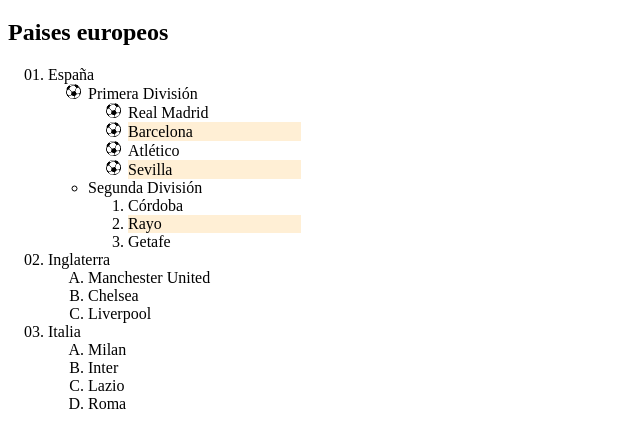
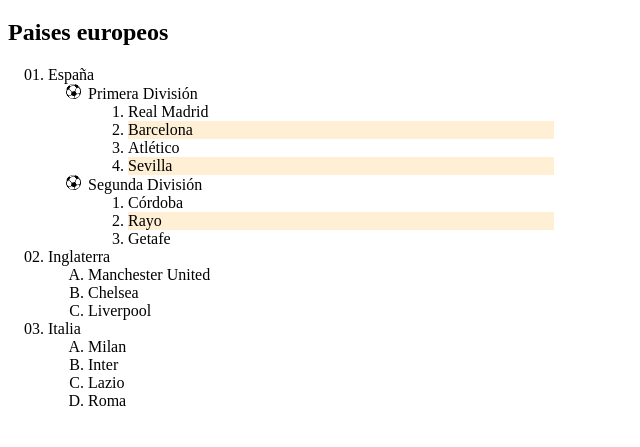
Before and after one commit to Casana/HTML_CSS, a website: page 03_Listas/Ejercicio 3.html in a window 1280 px wide. Shown: the part 61-508 px from the top of the page, without its empty margins (0-640 px from the left). Drawn offline with Linux system fonts and the light colour scheme.

Commit message:
Lista corregida

```diff
--- a/03_Listas/Listas.css
+++ b/03_Listas/Listas.css
@@ -1,8 +1,10 @@
 body>ol {list-style-type: decimal-leading-zero;
-width: 20%
+width: 40%
 }
 ol>li>ol  {list-style-type: upper-alpha;}
 
 ul>li>ol li:nth-child(2n) { background-color:papayawhip}
 
-ol>li>ul>li:first-child {list-style-image:url("../balon.png")}
+body>ol>li>ul>li {list-style-image:url("../balon.png")}
+
+body>ol>li>ul>li>ol>li {list-style: decimal}
```
